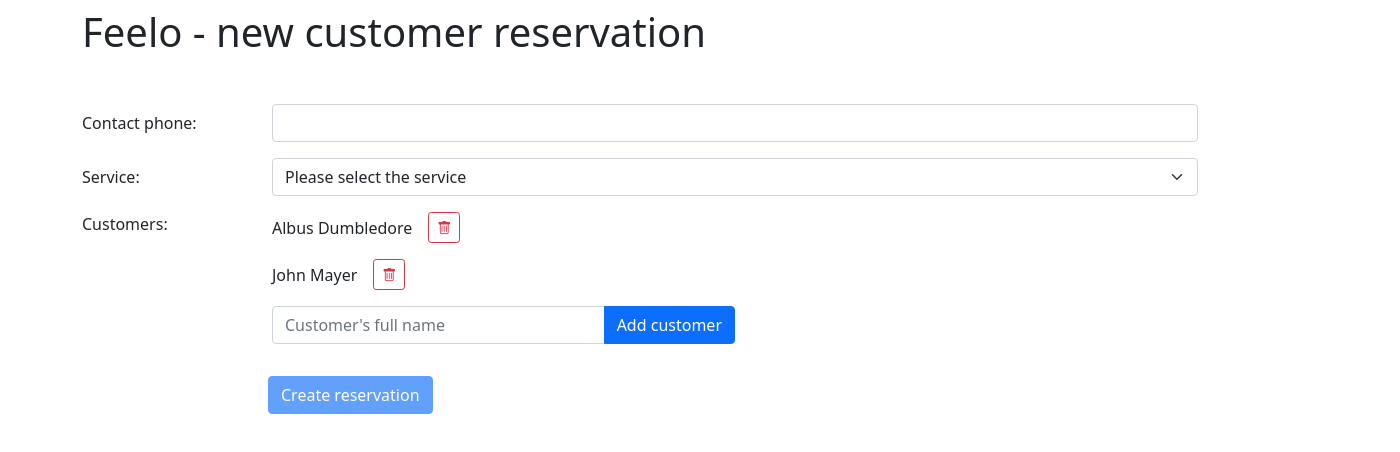
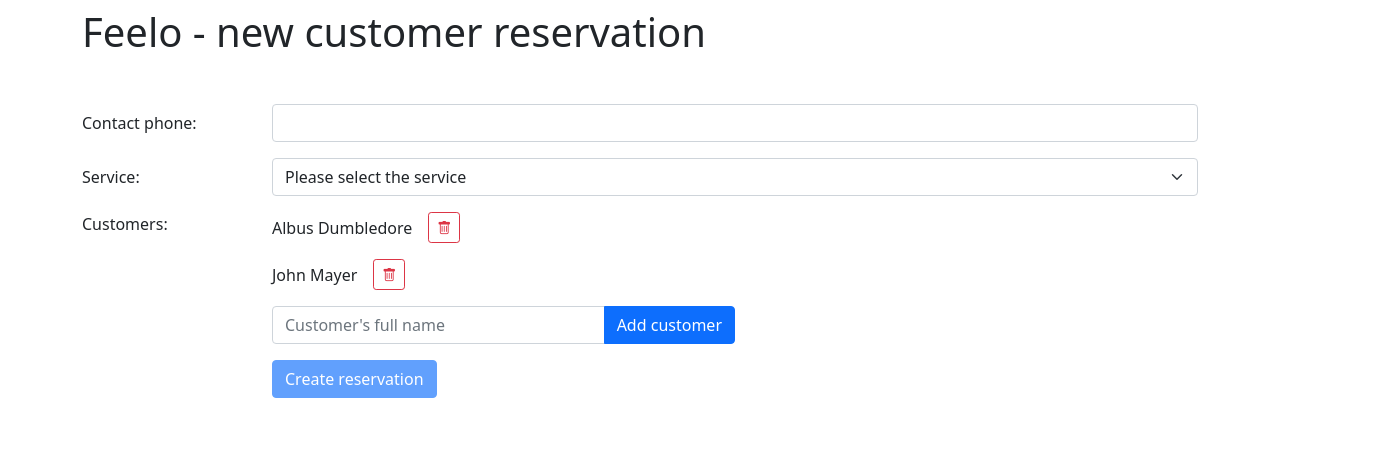
Before and after one commit to Creativehandlescom/fe-short-task, a Next.js app: page / in a window 1280 px wide. Shown: the top 452 px of the page, 1400 px wide, since content can reach past the window. Built offline with nearby package versions, Linux system fonts and the light colour scheme.

Commit message:
Fixed styling for customer list

```diff
--- a/containers/reservation-form.tsx
+++ b/containers/reservation-form.tsx
@@ -34,7 +34,8 @@ const ReservationForm = () => {
 					</select>
 				</div>
 			</div>
-			<fieldset className="row mb-3">
+			<fieldset className="form-group">
+				<div className="row">
 					<legend className="col-form-label col-sm-2 pt-0">Customers:</legend>
 					<div className="col-sm-10">
 						<p className="d-flex align-items-center">
@@ -49,7 +50,7 @@ const ReservationForm = () => {
 								<i className="bi bi-trash"></i>
 							</button>
 						</p>
-					<div className="col-6">
+						<div className="col-lg-6">
 							<div className="input-group mb-3">
 								<input
 									type="text"
@@ -64,10 +65,15 @@ const ReservationForm = () => {
 							</div>
 						</div>
 					</div>
+				</div>
 			</fieldset>
-			<button type="submit" className="btn btn-primary offset-sm-2" disabled>
+			<div className="row">
+				<div className="offset-sm-2">
+					<button type="submit" className="btn btn-primary" disabled>
 						Create reservation
 					</button>
+				</div>
+			</div>
 		</form>
 	);
 };
```
Lines whose indentation alone changed are shown as unchanged.
